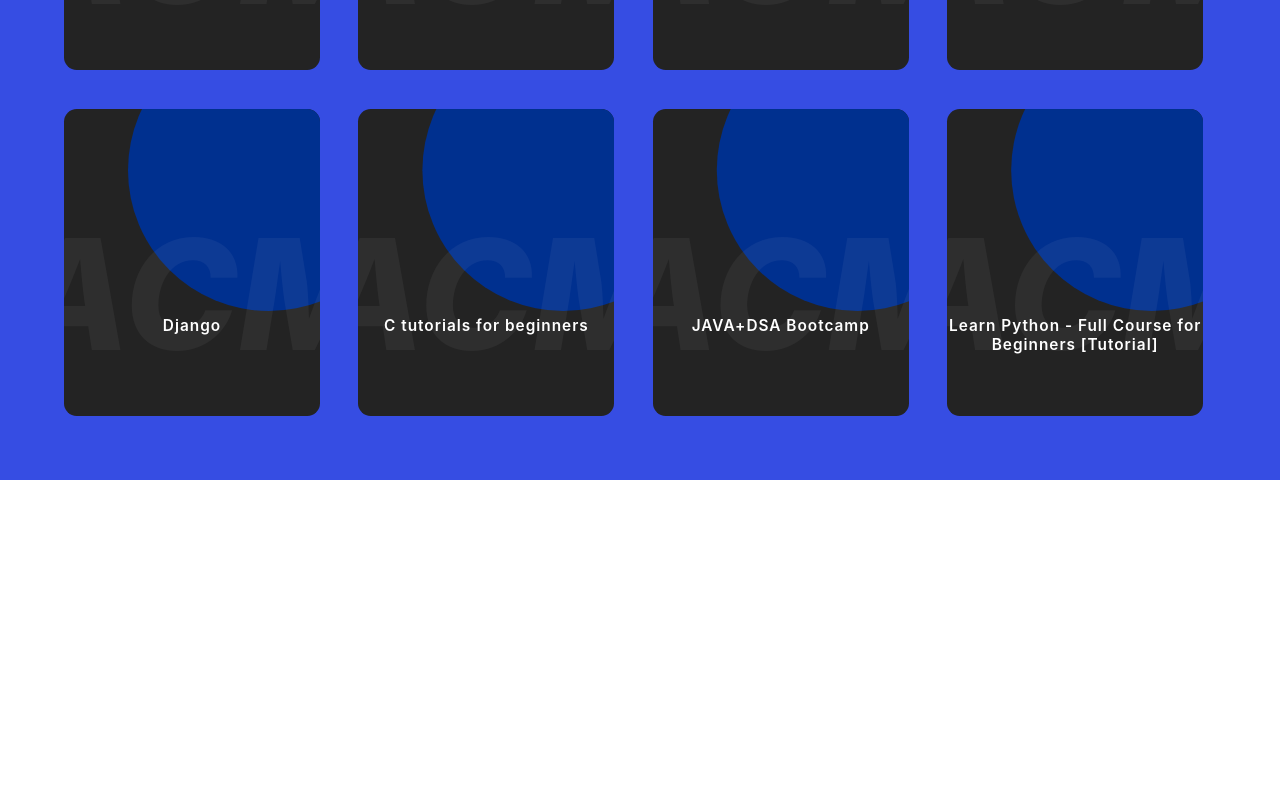
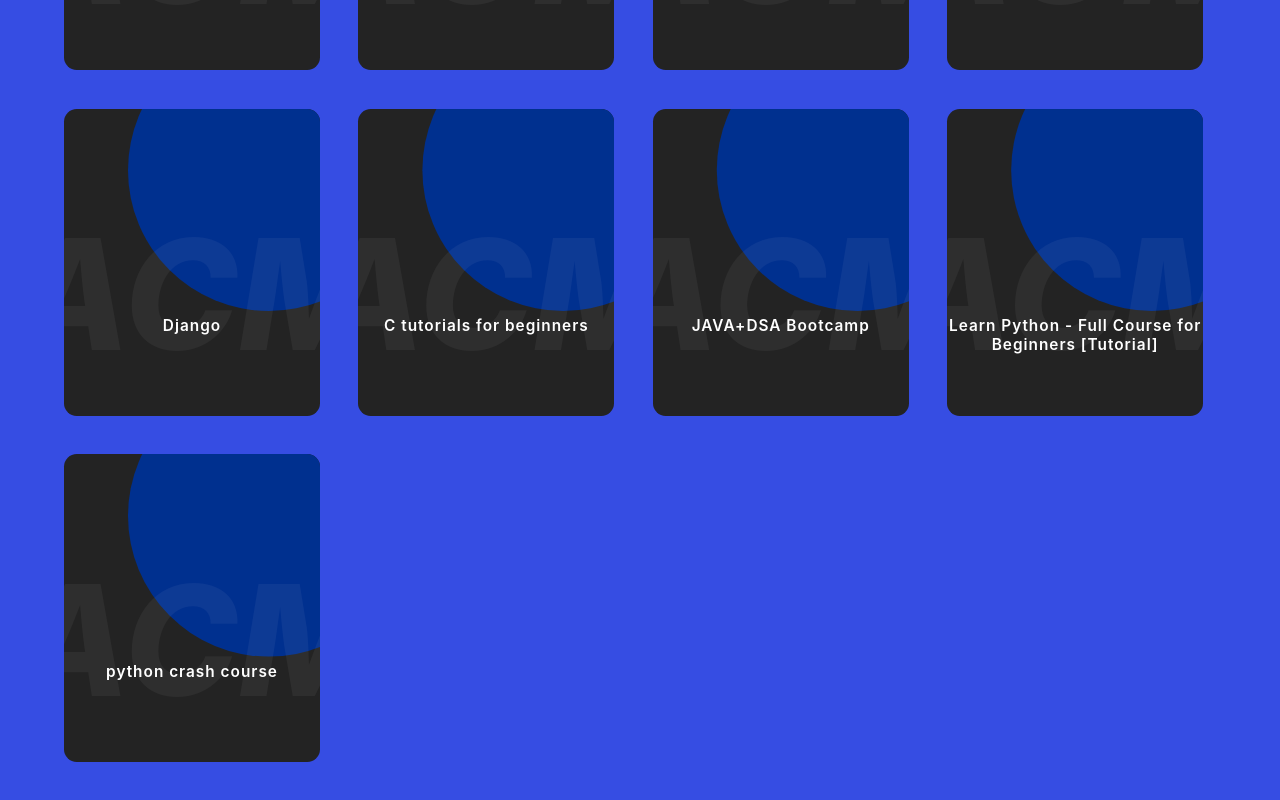
Before and after one commit to ACM-JUIT/Learning-Resources, a React (Create React App) app: page / in a window 1280 px wide. Shown: the part 1292-2092 px from the top of the page. Before the commit the page ends 1772 px from the top, so only its background shows below. Built offline with nearby package versions, Linux system fonts and the light colour scheme.

Commit message:
added new member

```diff
--- a/src/data.js
+++ b/src/data.js
@@ -79,4 +79,9 @@
       brief: "This beginner-friendly course will teach you the basics of Python programming.",
       link: "https://www.youtube.com/watch?v=rfscVS0vtbw&t=13720s&ab_channel=freeCodeCamp.org",
     },
+     {
+      courseName : "python crash course",
+      brief: "python course for exams",
+      link: "https://youtu.be/jJkEc9d1Rwg",
+    },
   ];
```
